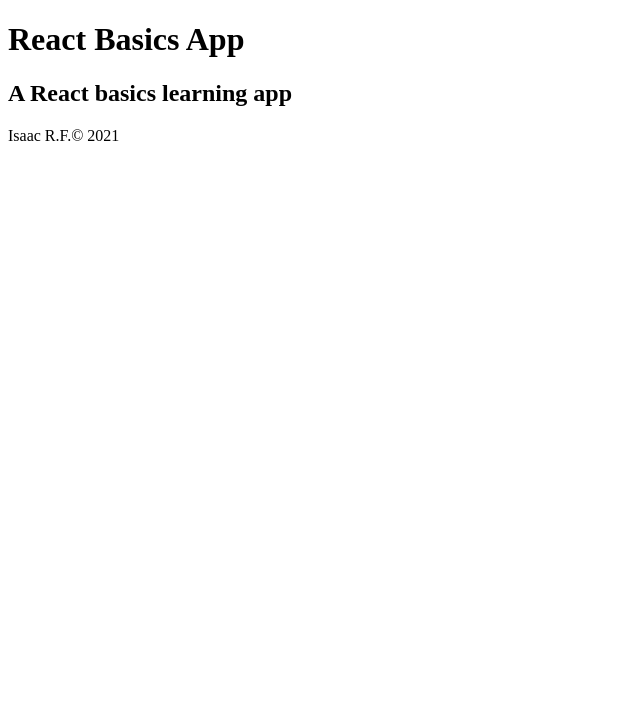
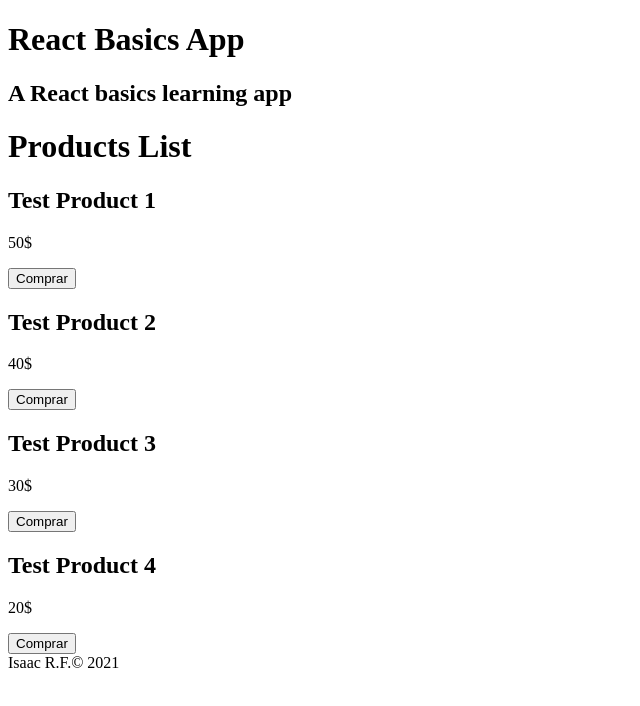
Before and after one commit to IsaacRF/react-basics, a React (Create React App) app: page / in a window 1280 px wide. Shown: the top 706 px of the page, without its empty margins (0-640 px from the left). Built offline with nearby package versions, Linux system fonts and the light colour scheme.

Commit message:
Add a list of products to main page
- Create a Product component to show products
- Create a products list state as a default initial list of products

```diff
--- a/src/App.tsx
+++ b/src/App.tsx
@@ -1,13 +1,34 @@
-import React, { Fragment } from "react";
+import React, { Fragment, useState } from "react";
 import Header from "./components/Header";
 import Footer from "./components/Footer";
+import Product from "./components/Product";
 
 function App() {
+  //Products list state
+  const [products, setProducts] = useState([
+    //Default or initial value for 'products'
+    { id: 1, name: "Test Product 1", price: 50 },
+    { id: 2, name: "Test Product 2", price: 40 },
+    { id: 3, name: "Test Product 3", price: 30 },
+    { id: 4, name: "Test Product 4", price: 20 },
+  ]);
+
   const date = new Date().getFullYear();
 
   return (
     <Fragment>
       <Header title="React Basics App" subtitle="A React basics learning app" />
+
+      <h1>Products List</h1>
+      {products.map((product) => (
+        <Product
+          key={product.id}
+          id={product.id}
+          name={product.name}
+          price={product.price}
+        />
+      ))}
+
       <Footer author="Isaac R.F." date={date} />
     </Fragment>
   );
--- /dev/null
+++ b/src/components/Product.tsx
@@ -0,0 +1,26 @@
+import React from 'react'
+
+export interface Product {
+    id: number,
+    name: string,
+    price: number
+}
+
+const Product: React.FC<Product> = ({id, name, price}) => {
+    const selectProduct = (id: number) => {
+        console.log(`selectProduct(${id})`);
+    }
+
+    return (
+        <div>
+            <h2>{name}</h2>
+            <p>{price}$</p>
+            <button
+                type="button"
+                onClick={() => selectProduct(id) }
+            >Comprar</button>
+        </div>
+     );
+}
+
+export default Product;
```
